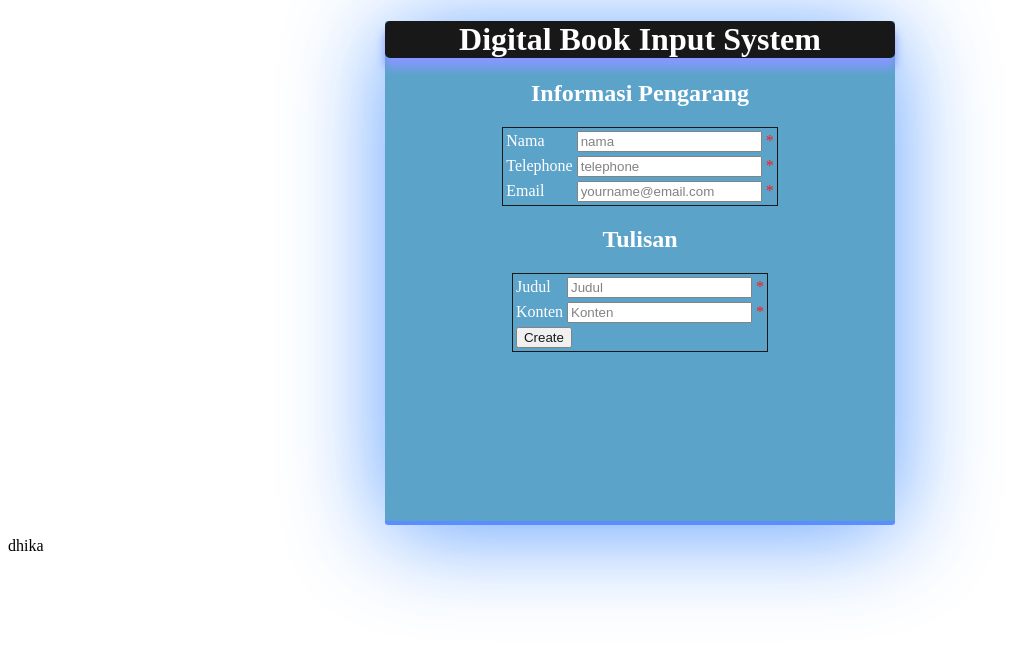
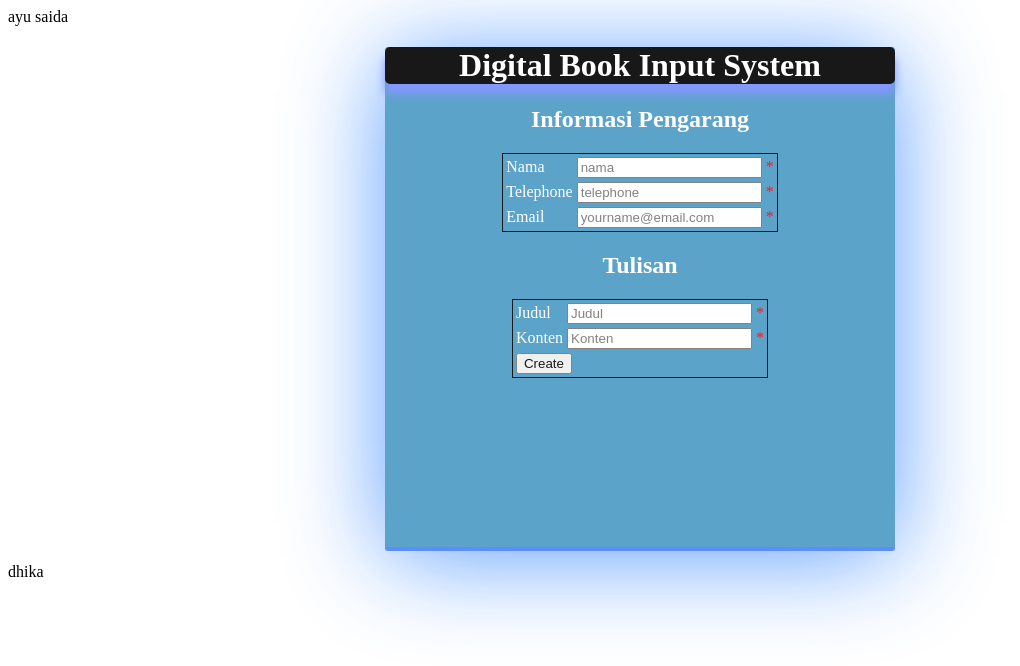
Before and after one commit to adhikadhanes/PPW, a PHP site: page / in a window 1280 px wide. Shown: the top 666 px of the page, without its empty margins (0-1020 px from the left). Run offline with PHP 8.4, Linux system fonts and the light colour scheme.

Commit message:
nambahin nama
namanya ayu saida

```diff
--- a/index.php
+++ b/index.php
@@ -1,4 +1,6 @@
-<!DOCTYPE HTML>
+
+
+<!DOCTYPE HTML> ayu saida
 <html>
 <head>
 <link rel="stylesheet" type="text/css" href="style.css">
```
